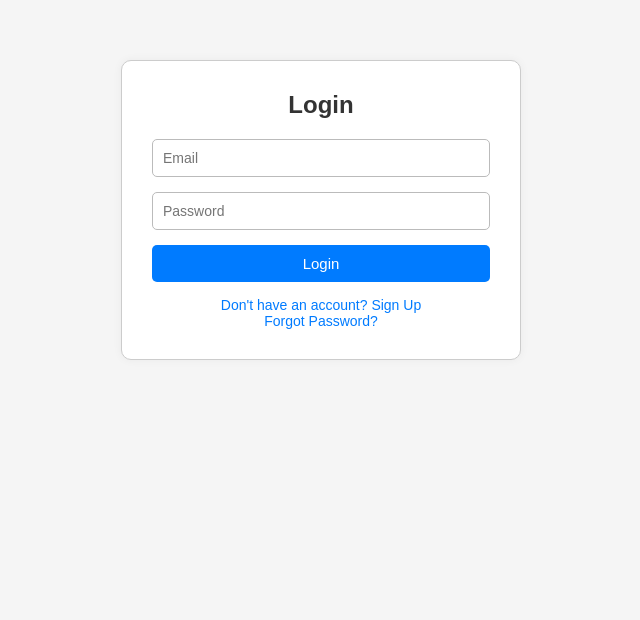
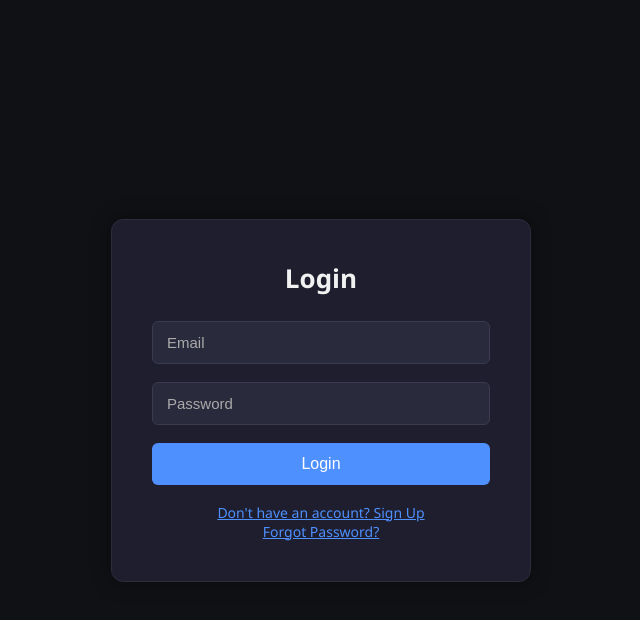
Before and after one commit to venkatesh767408/StudentDashboard, a React (Vite) app: page / in a window 1280 px wide. Shown: the top 620 px of the page, without its empty margins (319-959 px from the left). Built offline with nearby package versions, Linux system fonts and the light colour scheme.

Commit message:
comment added in logincss

```diff
--- a/src/Pages/Login.jsx
+++ b/src/Pages/Login.jsx
@@ -79,6 +79,7 @@ const Auth = () => {
   };
 
   return (
+    <div className="auth-wrapper">
     <div className="auth-container">
       <h2>
         {view === "login"
@@ -176,6 +177,7 @@ const Auth = () => {
         )}
       </div>
     </div>
+    </div>
   );
 };
 
--- a/src/components/Login.css
+++ b/src/components/Login.css
@@ -1,63 +1,105 @@
-.auth-container {
-  max-width: 400px;
-  margin: 60px auto;
-  padding: 30px;
-  border: 1px solid #ccc;
-  border-radius: 10px;
-  font-family: Arial, sans-serif;
-  background-color: #fff;
-  box-shadow: 0 0 10px rgba(0, 0, 0, 0.05);
+.auth-wrapper {
+  background: #0f1115;
+  min-height: 100vh;
+  display: flex;
+  justify-content: center;
+  align-items: center;
 }
 
+/* Container */
+.auth-container {
+  background-color: #1e1e2f;
+  border: 1px solid #2c2c3b;
+  border-radius: 12px;
+  padding: 40px;
+  width: 100%;
+  max-width: 420px;
+  box-shadow: 0 0 20px rgba(0, 0, 0, 0.4);
+  color: #e0e0e0;
+  transition: 0.3s ease-in-out;
+}
+
+/* Heading */
 .auth-container h2 {
   text-align: center;
-  margin-bottom: 20px;
-  color: #333;
+  margin-bottom: 25px;
+  font-size: 26px;
+  font-weight: 600;
+  color: #f1f1f1;
 }
 
+/* Form */
 .auth-container form {
   display: flex;
   flex-direction: column;
 }
 
 .auth-container input {
-  padding: 10px;
-  margin-bottom: 15px;
-  border: 1px solid #bbb;
-  border-radius: 5px;
-  font-size: 14px;
+  padding: 12px 14px;
+  margin-bottom: 18px;
+  border: 1px solid #3b3b4f;
+  border-radius: 6px;
+  font-size: 15px;
+  background-color: #2a2a3d;
+  color: #f1f1f1;
+}
+
+.auth-container input:focus {
+  border-color: #4f90ff;
+  outline: none;
+  background-color: #33334d;
+}
+
+.auth-container input::placeholder {
+  color: #aaa;
 }
 
 .auth-container button {
-  padding: 10px;
-  background-color: #007bff;
-  color: white;
+  padding: 12px;
+  background-color: #4f90ff;
+  color: #fff;
   border: none;
-  font-size: 15px;
-  border-radius: 5px;
+  font-size: 16px;
+  font-weight: 500;
+  border-radius: 6px;
   cursor: pointer;
+  transition: background-color 0.25s ease;
 }
 
 .auth-container button:hover {
-  background-color: #0056b3;
+  background-color: #367cff;
 }
 
-.auth-toggle {
+/* Toggle Link */
+.auth-container .auth-toggle {
   text-align: center;
-  margin-top: 15px;
+  margin-top: 18px;
   font-size: 14px;
-  color: #007bff;
+  color: #4f90ff;
   cursor: pointer;
+  text-decoration: underline;
 }
 
-.success-msg {
-  color: green;
+/* Messages */
+.auth-container .success-msg,
+.auth-container .error-msg {
   text-align: center;
-  margin-bottom: 10px;
+  font-size: 14px;
+  margin-bottom: 16px;
+  padding: 10px;
+  border-radius: 6px;
+  font-weight: 500;
 }
 
-.error-msg {
-  color: red;
-  text-align: center;
-  margin-bottom: 10px;
+.auth-container .success-msg {
+  background-color: #264d3c;
+  color: #45d39f;
+  border: 1px solid #3e856a;
 }
+
+.auth-container .error-msg {
+  background-color: #4b2d2d;
+  color: #ff6b6b;
+  border: 1px solid #ff6b6b;
+}
+/* checking comment for github rules set */
```
